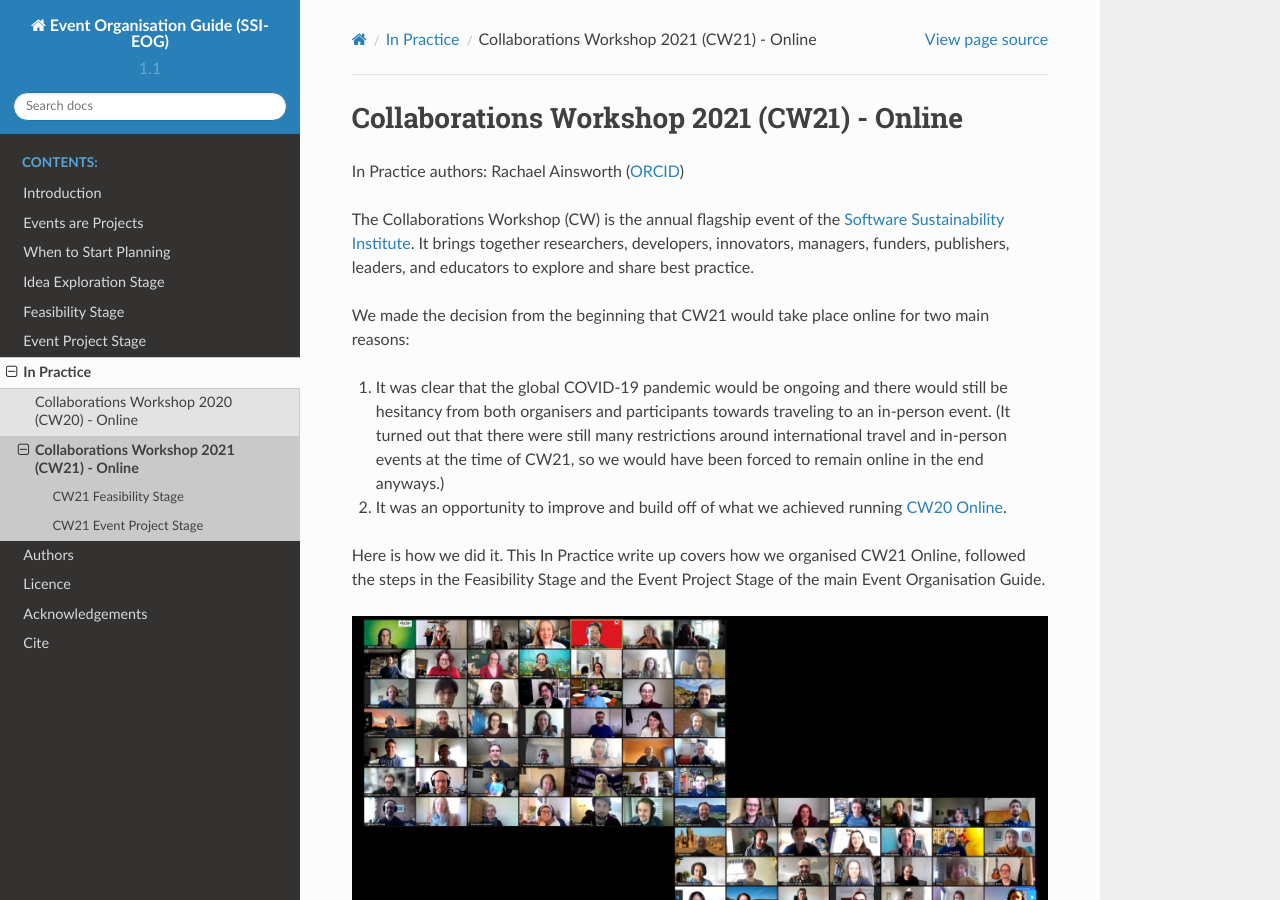
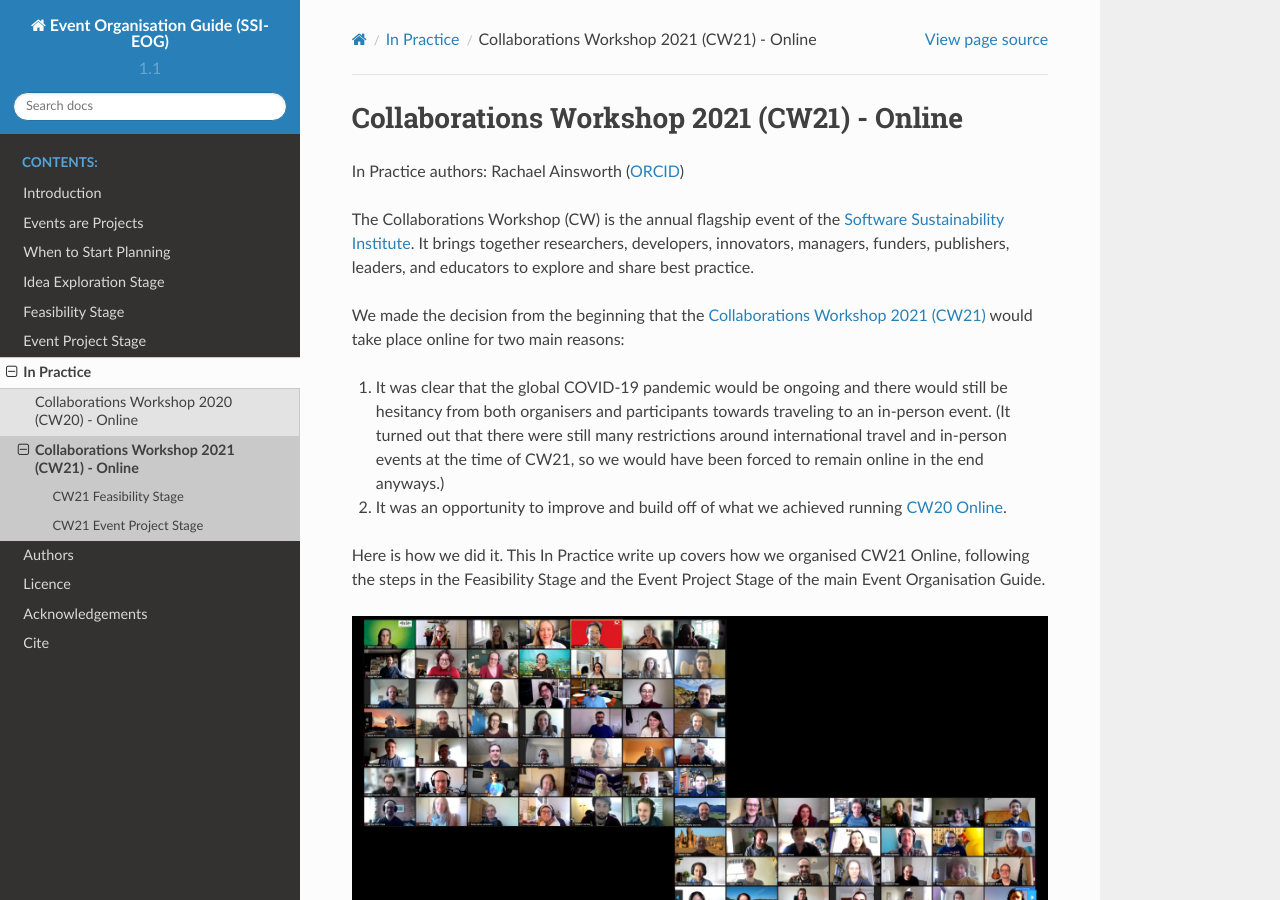
Before and after one commit to softwaresaved/event-organisation-guide, a Sphinx documentation site: the page built from docs/eog/eog-in-practice/cw21/cw21.rst, in a window 1280 px wide and 900 px high. Built offline with Sphinx 7.4.7 and the Read the Docs theme 2.0.0, drawn with Linux system fonts in a browser that asks for light colours.

Commit message:
fix typos in cw21 summary

```diff
--- a/docs/eog/eog-in-practice/cw21/cw21.rst
+++ b/docs/eog/eog-in-practice/cw21/cw21.rst
@@ -9,13 +9,13 @@ In Practice authors: Rachael Ainsworth (`ORCID <http://orcid.org/0000-0003-2591-
 
 The Collaborations Workshop (CW) is the annual flagship event of the `Software Sustainability Institute <www.software.ac.uk>`_. It brings together researchers, developers, innovators, managers, funders, publishers, leaders, and educators to explore and share best practice.
 
-We made the decision from the beginning that CW21 would take place online for two main reasons:
+We made the decision from the beginning that the `Collaborations Workshop 2021 (CW21) <https://software.ac.uk/cw21>`_ would take place online for two main reasons:
 
 1. It was clear that the global COVID-19 pandemic would be ongoing and there would still be hesitancy from both organisers and participants towards traveling to an in-person event. (It turned out that there were still many restrictions around international travel and in-person events at the time of CW21, so we would have been forced to remain online in the end anyways.)
 2. It was an opportunity to improve and build off of what we achieved running :ref:`CW20 Online <In-Practice-CW20>`.
 
 Here is how we did it.
-This In Practice write up covers how we organised CW21 Online, followed the steps in the Feasibility Stage and the Event Project Stage of the main Event Organisation Guide.
+This In Practice write up covers how we organised CW21 Online, following the steps in the Feasibility Stage and the Event Project Stage of the main Event Organisation Guide.
 
 .. figure:: img/CW21_group_photo.png
   :alt: CW21 group photo
```
